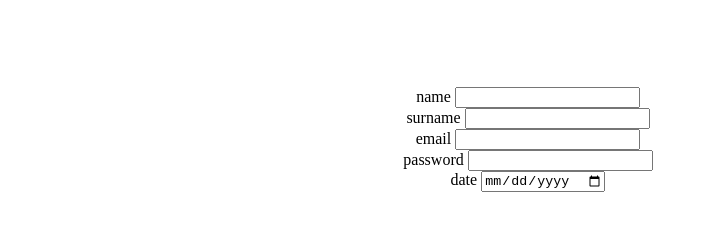
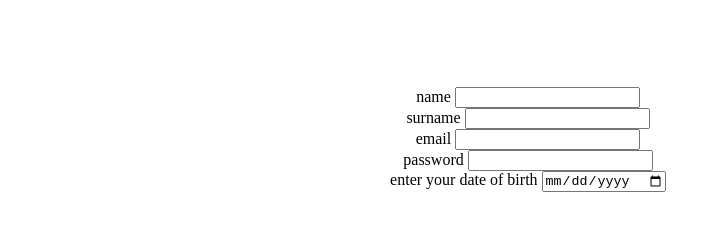
Before and after one commit to vanikobaidoshvili/GOA-homeworks, a plain HTML site: page day 16/hw1.html in a window 1280 px wide. Shown: the full height of the page, 112-833 px from the left. Drawn offline with Linux system fonts and the light colour scheme.

Commit message:
second commit

```diff
--- a/day 16/hw1.html
+++ b/day 16/hw1.html
@@ -21,7 +21,7 @@
         <label  for="password">password</label>
         <input id="password" type="password">
         <br>
-        <label for="date">date</label>
+        <label for="date">enter your date of birth</label>
         <input id="date" type="date">
     </form>
     </center>
```
Also changed, not shown: day 16/hw2.html (+1 -1 lines), day 16/hw3.html (+1 -0 lines), day 16/Screenshot 2024-08-12 105027.png (added), day 16/Screenshot 2024-08-12 152208.png (added).
